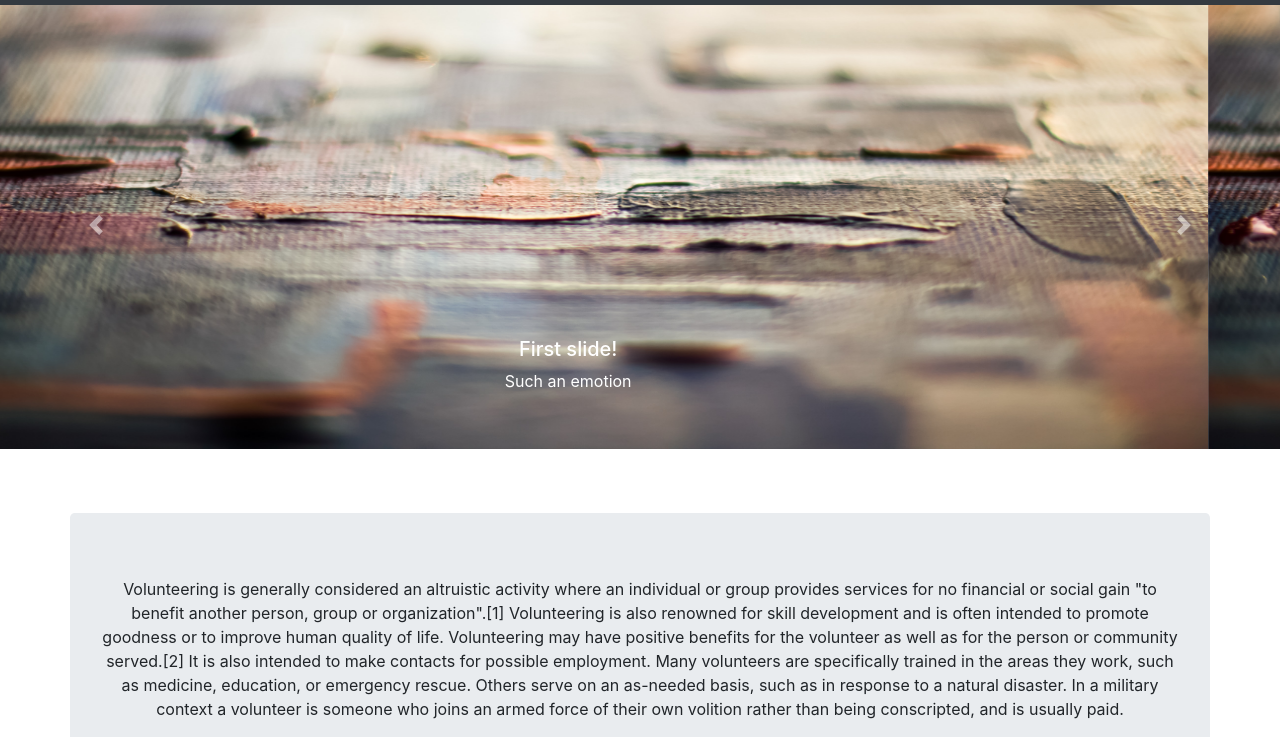
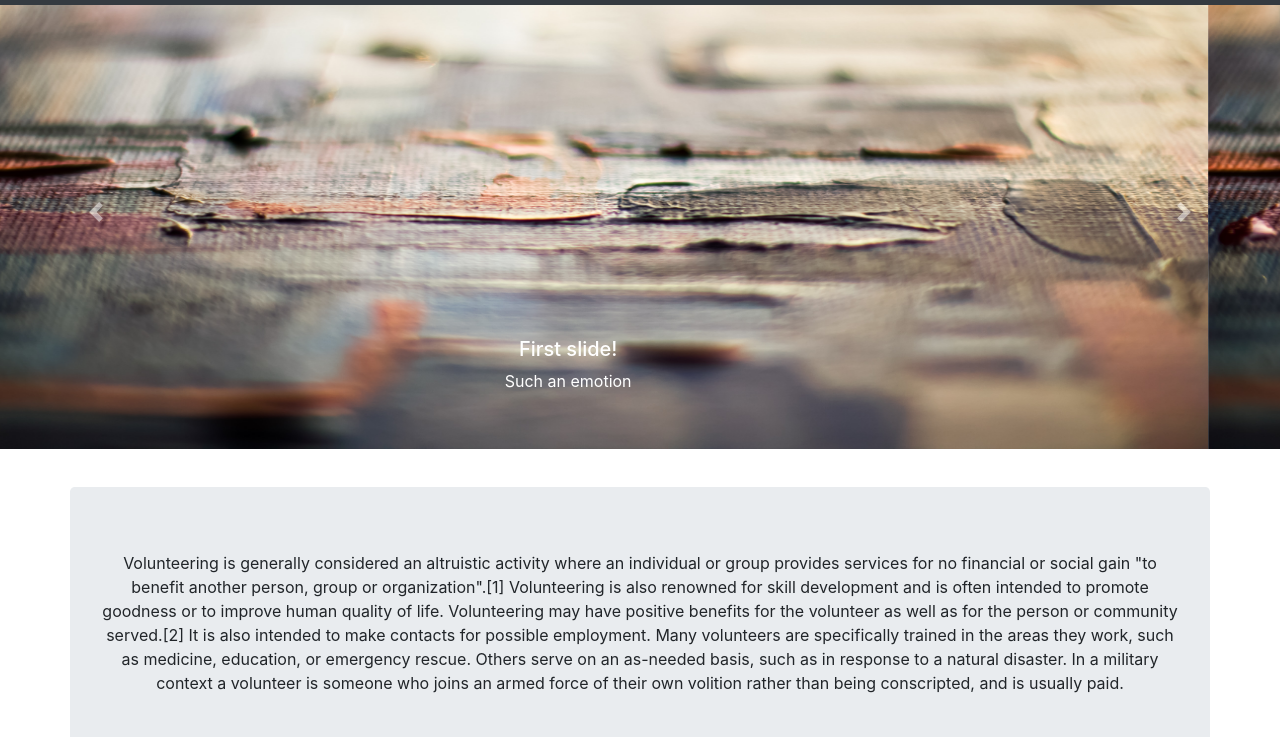
Before and after one commit to MassimilianoRoccamena/Hypermedia-Project, a website: page public/pages/temp/temp.html in a window 1280 px wide. Shown: the part 63-800 px from the top of the page. Drawn offline with nearby package versions, Linux system fonts and the light colour scheme.

Commit message:
update temp

```diff
--- a/public/pages/temp/temp.html
+++ b/public/pages/temp/temp.html
@@ -43,7 +43,7 @@
 <!-- Carousel intro -->
 <div class="row">
   <div class="container-fluid">
-    <div id="carousel" class="carousel slide" data-ride="carousel" style="padding-bottom: 5%">
+    <div id="carousel" class="carousel slide" data-ride="carousel" style="padding-bottom: 3%">
       <ol class="carousel-indicators">
         <li data-target="#carousel" data-slide-to="0" class="active"></li>
         <li data-target="#carousel" data-slide-to="1"></li>
```
